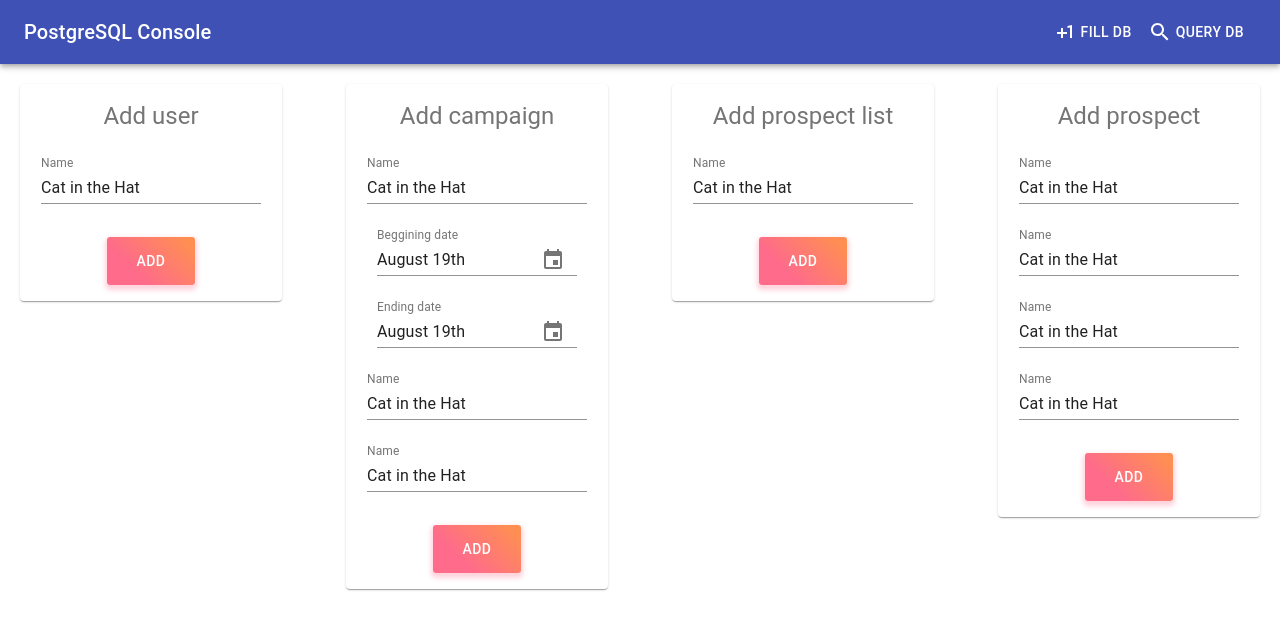
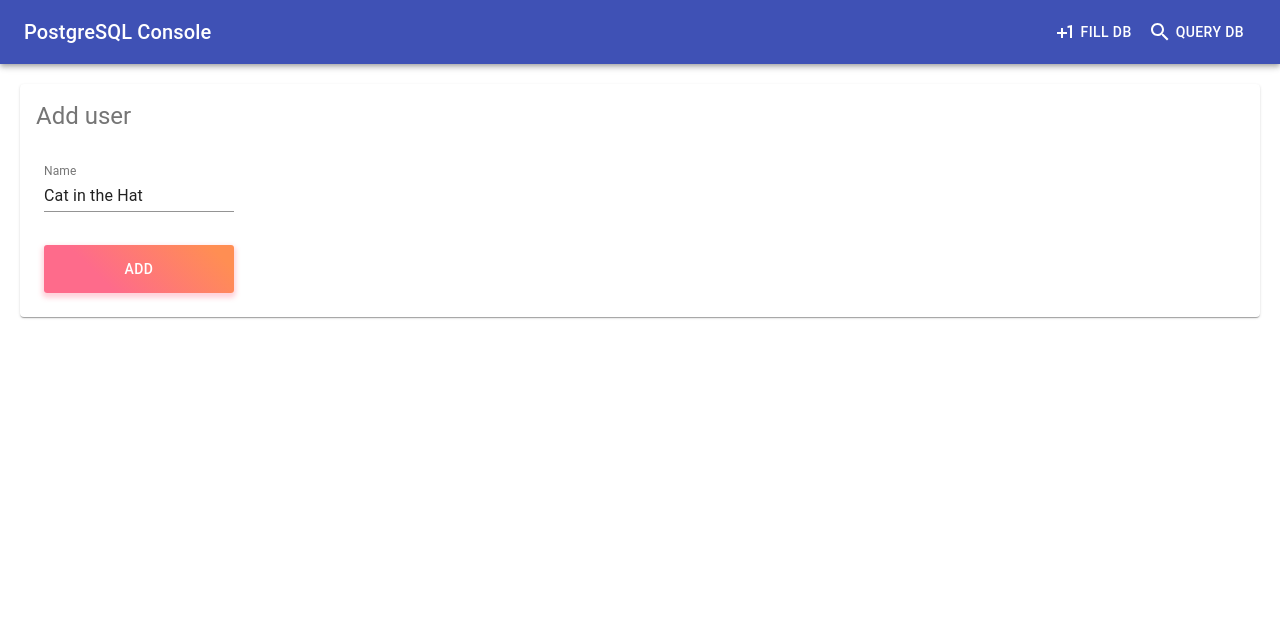
Before and after one commit to CamilleLeou/projet_BDD, a React (Create React App) app in the folder Console/: page / in a window 1280 px wide. Shown: the top 630 px of the page. Built offline with nearby package versions, Linux system fonts and the light colour scheme.

Commit message:
Finished first page, juste before adding formik check

```diff
--- a/Console/package.json
+++ b/Console/package.json
@@ -8,6 +8,7 @@
     "@material-ui/icons": "^4.2.1",
     "@material-ui/pickers": "^3.1.2",
     "date-fns": "^2.0.0-beta.1",
+    "formik": "^1.5.7",
     "pg": "^7.11.0",
     "react": "^16.8.6",
     "react-dom": "^16.8.6",
--- a/Console/src/App.js
+++ b/Console/src/App.js
@@ -5,13 +5,14 @@ import MainGrid from "./Components/MainGrid";
 import { MuiPickersUtilsProvider } from "@material-ui/pickers";
 
 import DateFnsUtils from "@date-io/date-fns";
+import AddUser from "./Components/Forms/AddUser";
 
 function App() {
   return (
       <React.Fragment>
         <MuiPickersUtilsProvider utils={DateFnsUtils}>
           <Appbar />
-          <MainGrid />
+          <AddUser/>
         </MuiPickersUtilsProvider>
       </React.Fragment>
 
--- /dev/null
+++ b/Console/src/Components/Forms/AddUser.js
@@ -0,0 +1,40 @@
+import React, { Component, Fragment } from 'react';
+import { Formik } from 'formik';
+import { makeStyles } from "@material-ui/core/styles";
+import TitleInput from "../Typography/TitleInput";
+import TextInput from '../Inputs/TextInput';
+import Button from '../Button';
+import FormControl from '@material-ui/core/FormControl'
+import Paper from '@material-ui/core/Paper'
+
+const useStyles = makeStyles(theme => ({
+    root: {
+        display: 'flex',
+        flexWrap: 'wrap'
+    },
+    formControl: {
+        margin: theme.spacing(1),
+        minWidth: 120,
+        maxWidth: 190
+    },
+    paper: {
+        margin: 20,
+        padding: theme.spacing(2),
+        color: theme.palette.text.secondary
+    }
+}));
+
+export default function AddUser() {
+    const classes = useStyles();
+    return (
+        <Paper className={classes.paper}>
+            <TitleInput data="Add user" />
+            <form className={classes.root} autoComplete="off">
+                <FormControl className={classes.formControl}>
+                    <TextInput label="Name" />
+                    <Button label="ADD" />
+                </FormControl>
+            </form>
+        </Paper>
+    )
+}
--- /dev/null
+++ b/Console/src/Components/Inputs/Chooser.js
@@ -0,0 +1,58 @@
+import React from 'react';
+import { makeStyles } from '@material-ui/core/styles';
+import InputLabel from '@material-ui/core/InputLabel';
+import MenuItem from '@material-ui/core/MenuItem';
+import FormControl from '@material-ui/core/FormControl';
+import Select from '@material-ui/core/Select';
+
+const useStyles = makeStyles(theme => ({
+    root: {
+        display: 'flex',
+        flexWrap: 'wrap',
+    },
+    formControl: {
+        margin: theme.spacing(1),
+        minWidth: 120,
+    },
+    selectEmpty: {
+        marginTop: theme.spacing(2),
+    },
+}));
+
+export default function SimpleSelect() {
+    const classes = useStyles();
+    const [values, setValues] = React.useState({
+        age: '',
+        name: 'hai',
+    });
+
+    function handleChange(event) {
+        setValues(oldValues => ({
+            ...oldValues,
+            [event.target.name]: event.target.value,
+        }));
+    }
+
+    return (
+        //   <form className={classes.root} autoComplete="off">
+        //     <FormControl className={classes.formControl}>
+        <React.Fragment>
+            <InputLabel htmlFor="age-simple">Age</InputLabel>
+        <Select
+            value={values.age}
+            onChange={handleChange}
+            inputProps={{
+                name: 'age',
+                id: 'age-simple',
+            }}
+        >
+            <MenuItem value={10}>Ten</MenuItem>
+            <MenuItem value={20}>Twenty</MenuItem>
+            <MenuItem value={30}>Thirty</MenuItem>
+        </Select>
+        </React.Fragment>
+
+          //  </FormControl>
+        //</form>
+    )
+}
--- a/Console/src/Components/Inputs/DatePicker.js
+++ b/Console/src/Components/Inputs/DatePicker.js
@@ -5,18 +5,7 @@ import {
 } from "@material-ui/pickers";
 
 const useStyles = makeStyles(theme => ({
-  container: {
-    display: 'flex',
-    flexWrap: 'wrap',
-  },
-  root: {
-    flexGrow: 1,
-  },
-  textField: {
-    marginLeft: theme.spacing(1),
-    marginRight: theme.spacing(1),
-    width: 200,
-  },
+
 }));
 
 export default function DatePicker({ label }) {
@@ -32,7 +21,6 @@ export default function DatePicker({ label }) {
 
   return (
     <KeyboardDatePicker
-      className={classes.textField}
       margin="normal"
       id="mui-pickers-date"
       label={label}
--- a/Console/src/Components/Inputs/TextInput.js
+++ b/Console/src/Components/Inputs/TextInput.js
@@ -12,10 +12,7 @@ export default function TextInput({label}) {
     const classes = useStyles();
 
     const [values, setValues] = React.useState({
-        name: "Cat in the Hat",
-        age: "",
-        multiline: "Controlled",
-        currency: "EUR"
+        name: "Cat in the Hat"
     });
 
     const handleChange = name => event => {
--- a/Console/src/Components/MainGrid.js
+++ b/Console/src/Components/MainGrid.js
@@ -1,21 +1,29 @@
-import React, { Fragment, useState } from "react";
+import React from "react";
+import { Formik } from 'formik';
 import { makeStyles } from "@material-ui/core/styles";
 import Paper from "@material-ui/core/Paper";
 import Grid from "@material-ui/core/Grid";
-import TextField from "@material-ui/core/TextField";
 import TitleInput from "./Typography/TitleInput";
 import DatePicker from './Inputs/DatePicker';
 import TextInput from './Inputs/TextInput';
-import Button from './Button'
+import Button from './Button';
+import Chooser from './Inputs/Chooser';
+import FormControl from '@material-ui/core/FormControl'
 
 const useStyles = makeStyles(theme => ({
   root: {
-    flexGrow: 1
+    display: 'flex',
+    flexWrap: 'wrap',
+    textAlign: "center"
+  },
+  formControl: {
+    margin: theme.spacing(1),
+    minWidth: 120,
+    maxWidth: 190
   },
   paper: {
     margin: 20,
     padding: theme.spacing(2),
-    textAlign: "center",
     color: theme.palette.text.secondary
   }
 }));
@@ -23,56 +31,58 @@ const useStyles = makeStyles(theme => ({
 export default function CenteredGrid() {
   const classes = useStyles();
 
-  const [values, setValues] = React.useState({
-    name: "Cat in the Hat",
-    age: "",
-    multiline: "Controlled",
-    currency: "EUR"
-  });
-
-  const handleChange = name => event => {
-    setValues({ ...values, [name]: event.target.value });
-  };
-
   return (
     <div className={classes.root}>
       <Grid container spacing={3}>
         <Grid item xs={6} sm={5} md={3}>
           <Paper className={classes.paper}>
-            <TitleInput data="Add user" />
-            <TextInput label="Name"/>
-            <Button label="ADD"/>
+
           </Paper>
         </Grid>
         <Grid item xs={6} sm={5} md={3}>
           <Paper className={classes.paper}>
             <TitleInput data="Add campaign" />
-            <TextInput label="Name"/>
-            <DatePicker label="Beggining date" />
-            <DatePicker label="Ending date" />
-            <TextInput label="Name"/>
-            <TextInput label="Name"/>
-            <Button label="ADD"/>
+            <form className={classes.root} autoComplete="off">
+              <FormControl className={classes.formControl}>
+                <Chooser />
+                <TextInput label="Name" />
+                <DatePicker label="Beggining date" />
+                <DatePicker label="Ending date" />
+                <TextInput label="Name" />
+                <TextInput label="Name" />
+                <Button label="ADD" />
+              </FormControl>
+            </form>
           </Paper>
         </Grid>
         <Grid item xs={6} sm={5} md={3}>
           <Paper className={classes.paper}>
             <TitleInput data="Add prospect list" />
-            <TextInput label="Name"/>
-            <Button label="ADD"/>
+            <form className={classes.root} autoComplete="off">
+              <FormControl className={classes.formControl}>
+                <Chooser />
+                <TextInput label="Name" />
+                <Button label="ADD" />
+              </FormControl>
+            </form>
           </Paper>
         </Grid>
         <Grid item xs={6} sm={5} md={3}>
           <Paper className={classes.paper}>
             <TitleInput data="Add prospect" />
-            <TextInput label="Name"/>
-            <TextInput label="Name"/>
-            <TextInput label="Name"/>
-            <TextInput label="Name"/>
-            <Button label="ADD"/>
+            <form className={classes.root} autoComplete="off">
+              <FormControl className={classes.formControl}>
+                <Chooser />
+                <TextInput label="Name" />
+                <TextInput label="Name" />
+                <TextInput label="Name" />
+                <TextInput label="Name" />
+                <Button label="ADD" />
+              </FormControl>
+            </form>
           </Paper>
         </Grid>
       </Grid>
-    </div>
+    </div >
   );
 }
--- a/Console/src/Components/Typography/TitleInput.js
+++ b/Console/src/Components/Typography/TitleInput.js
@@ -10,7 +10,6 @@ const useStyles = makeStyles({
 });
 
 export default function TitleInput({ data }) {
-  const classes = useStyles();
 
   return (
     <Typography variant="h5" gutterBottom>
```
Also changed, not shown: 1 other file (tests, documents, lock files or other folders).
